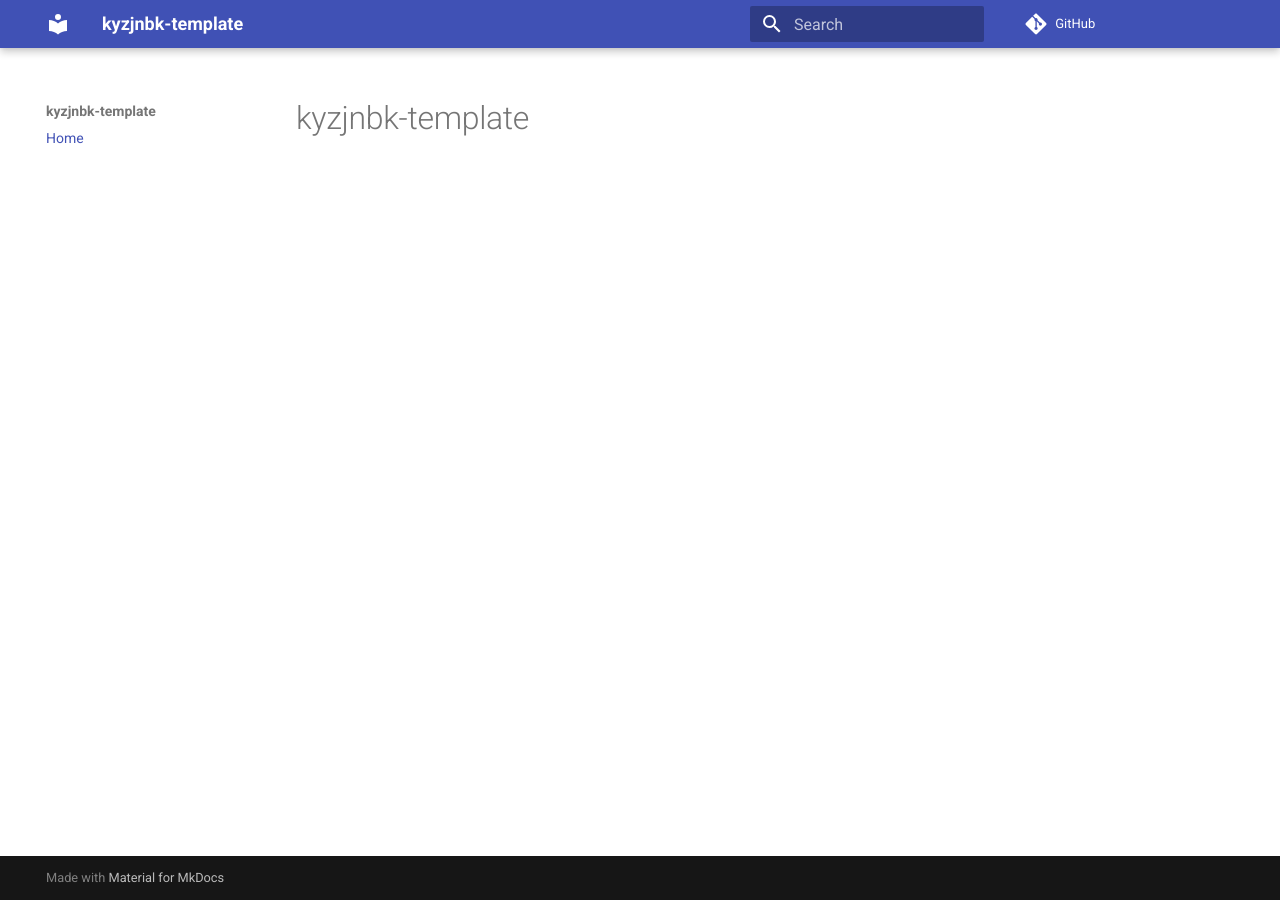
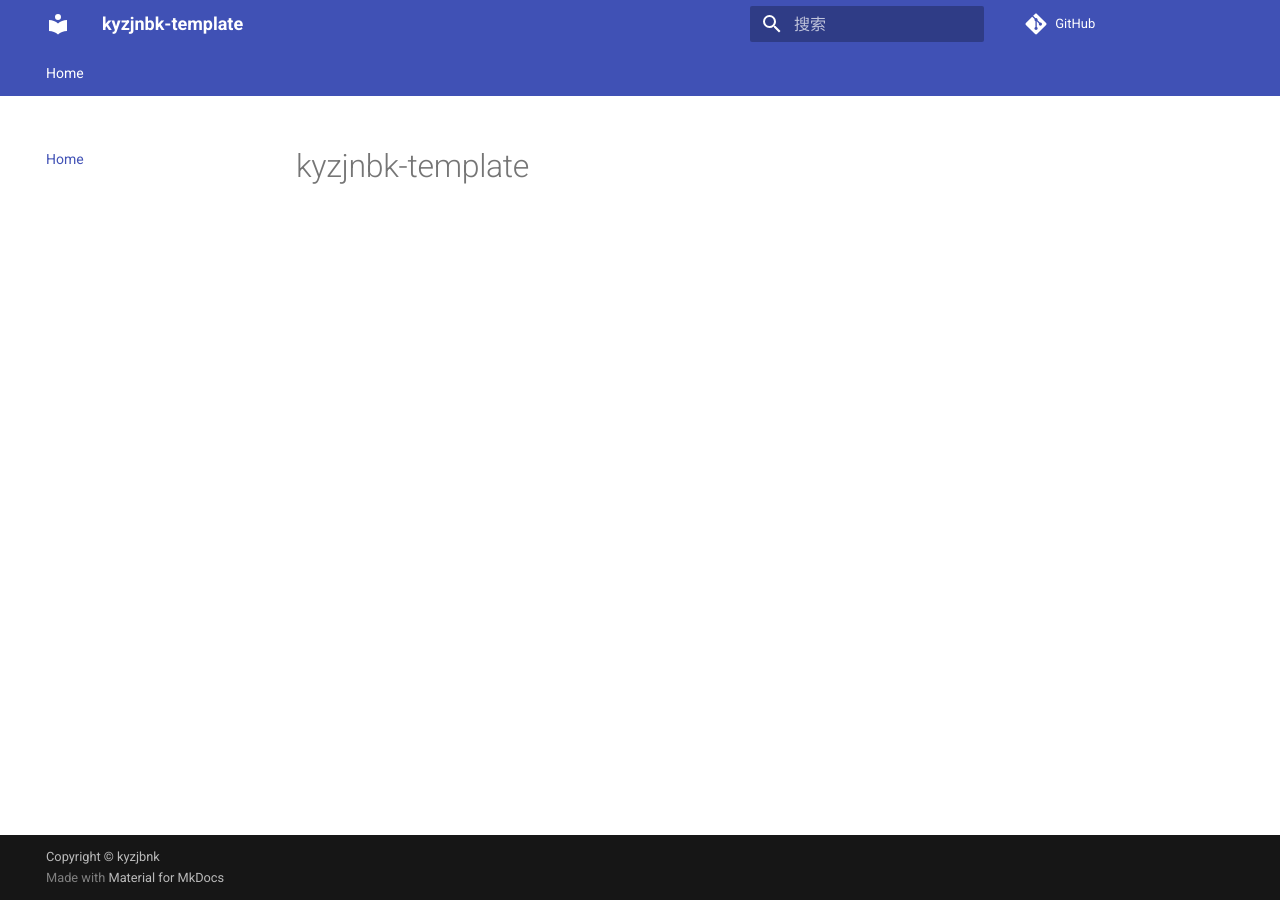
Before and after one commit to kyzjnbk/kyzjnbk-template, an MkDocs documentation site: the page built from docs/index.md, in a window 1280 px wide. Built offline with MkDocs 1.6.1 and Material for MkDocs 9.7.7, drawn with Linux system fonts in a browser that asks for light colours; comment, search, counter and statistics services are not loaded.

Commit message:
update template

```diff
--- a/mkdocs.yml
+++ b/mkdocs.yml
@@ -1,15 +1,77 @@
 site_name: kyzjnbk-template
+repo_url: https://github.com/kyzjnbk/kyzjnbk-template
+copyright: Copyright &copy; kyzjbnk
+extra:
+    version: 0.1
 
 nav:
     - Home: index.md
 
-repo_url: https://github.com/kyzjnbk/kyzjnbk-template
-theme:
+theme: # https://squidfunk.github.io/mkdocs-material/getting-started/
     name: material
-extra:
-    version: 0.1
+    language: zh # 中文，解决中文搜索问题
+    features:
+        - content.code.annotate
+        # - content.tabs.link
+        # - header.autohide
+        # - navigation.expand
+        - navigation.indexes
+        # - navigation.instant
+        - navigation.sections
+        - navigation.tabs
+        # - navigation.tabs.sticky
+        - navigation.top
+        - navigation.tracking
+        - search.highlight
+        - search.share
+        - search.suggest
+        - toc.follow
+        # - toc.integrate
+    font:
+        text: Roboto
+        code: Roboto Mono
 
+# Extensions
 markdown_extensions:
+    - abbr
     - admonition
     - attr_list
     - def_list
+    - footnotes
+    - meta
+    - md_in_html
+    - toc:
+        permalink: true
+    - pymdownx.arithmatex:
+        generic: true
+    - pymdownx.betterem:
+        smart_enable: all
+    - pymdownx.caret
+    - pymdownx.details
+    - pymdownx.emoji:
+        emoji_generator: !!python/name:materialx.emoji.to_svg
+        emoji_index: !!python/name:materialx.emoji.twemoji
+    - pymdownx.highlight:
+        anchor_linenums: true
+    - pymdownx.inlinehilite
+    - pymdownx.keys
+    - pymdownx.magiclink:
+        repo_url_shorthand: true
+        user: squidfunk
+        repo: mkdocs-material
+    - pymdownx.mark
+    - pymdownx.smartsymbols
+    - pymdownx.superfences
+    - pymdownx.tabbed:
+        alternate_style: true
+    - pymdownx.tasklist:
+        custom_checkbox: true
+    - pymdownx.tilde
+
+extra_javascript:
+    - https://cdn.jsdelivr.net/npm/mathjax@3/es5/tex-mml-chtml.js
+
+plugins:
+    - search
+    - mkdocs-video # https://github.com/soulless-viewer/mkdocs-video
+    - git-revision-date-localized # https://github.com/timvink/mkdocs-git-revision-date-localized-plugin
--- a/requirements.txt
+++ b/requirements.txt
@@ -1,2 +1,4 @@
 mkdocs
 mkdocs-material
+mkdocs-git-revision-date-localized-plugin
+mkdocs-video
```
